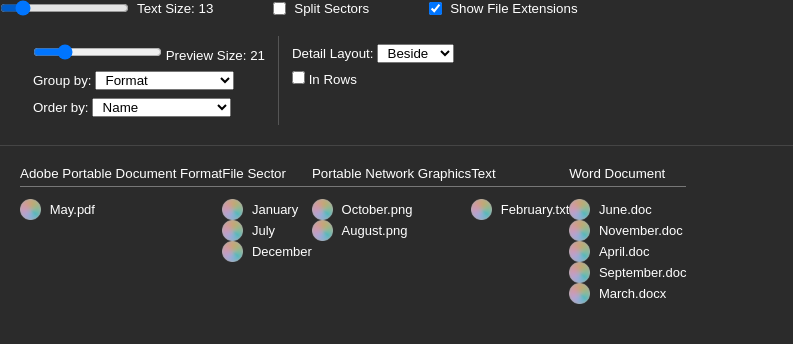
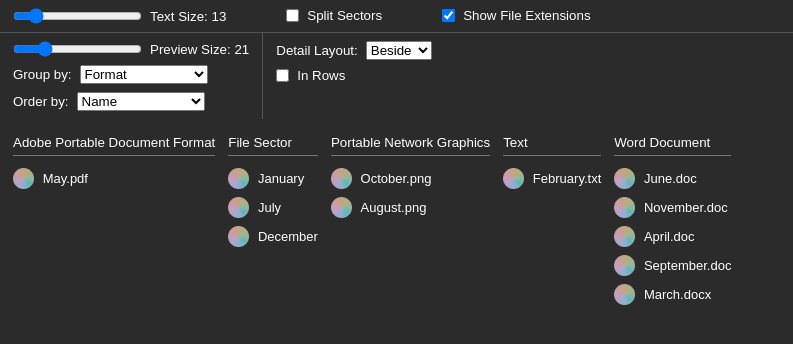
Before and after one commit to benjacksonk/FileBrowser, a SvelteKit app: page / in a window 1280 px wide. Shown: the top 344 px of the page, without its empty margins (0-793 px from the left). Built offline with nearby package versions, Linux system fonts and the light colour scheme.

Commit message:
improved styling

```diff
--- a/src/Browser.svelte
+++ b/src/Browser.svelte
@@ -17,21 +17,13 @@
         />
     </div>
 
-    <div class="viewConfigs">
+    <div class="filePanes">
         {#if browserState.splitSubsectors}
+        <div class="sectorPane filePane">
             <SectorViewConfig
                 bind:fileCollectionLayout={browserState.fileCollectionLayout}
             />
-        {/if}
 
-        <SectorViewConfig
-            bind:fileCollectionLayout={browserState.rootFileSector.fileCollectionLayout}
-            bind:fileSector={browserState.rootFileSector}
-        />
-    </div>
-
-    <div class="sectorContents">
-        {#if browserState.splitSubsectors}
             <FileCollectionUI
                 fileGroups={browserState.rootFileSector.sectorGroups}
                 fileCollectionLayout={browserState.fileCollectionLayout}
@@ -40,7 +32,14 @@
                 nameSize={browserState.textSize}
                 showHeaders={browserState.fileCollectionLayout.groupedProperty !== ""}
             />
+        </div>
         {/if}
+
+        <div class="filePane">
+            <SectorViewConfig
+                bind:fileCollectionLayout={browserState.rootFileSector.fileCollectionLayout}
+                bind:fileSector={browserState.rootFileSector}
+            />
 
             <FileCollectionUI
                 fileGroups={browserState.splitSubsectors ? browserState.rootFileSector.assetGroups : browserState.rootFileSector.fileGroups}
@@ -50,6 +49,7 @@
                 nameSize={browserState.textSize}
                 showHeaders={browserState.rootFileSector.fileCollectionLayout.groupedProperty !== ""}
             />
+        </div>
     </div>
 </div>
 
@@ -62,35 +62,42 @@
         background-color: var(--color-key-10);
         color: white;
         display: grid;
+
         grid-auto-flow: row;
-        grid-template-rows: max-content max-content;
-        grid-auto-rows: 1fr;
-        grid-auto-columns: 1fr;
+        grid-template-rows: repeat(2, max-content);
+        grid-template-columns: max-content;
+        justify-content: stretch;
+        align-content: stretch;
     }
 
     .browserConfig {
         grid-column: 1 / -1;
+        border-bottom: 1px solid #555;
         display: grid;
-        grid-auto-flow: row;
-        grid-template-rows: max-content;
-        grid-auto-columns: minmax(0, 1fr);
+
+        grid-template: subgrid / subgrid;
     }
 
-    .viewConfigs {
+    .filePanes {
+        grid-row: span 2;
         grid-column: 1 / -1;
-        padding: 20px;
-        gap: 0.4em 4em;
         display: grid;
+
         grid-template: subgrid / subgrid;
-        border-bottom: 1px solid var(--color-key-7);
+        grid-auto-flow: column;
     }
 
-    .sectorContents {
-        grid-column: 1 / -1;
-        width: 100%;
-        height: 100%;
-        padding: 20px;
+    .filePane {
+        grid-row: span 2;
         display: grid;
+
+        grid-auto-flow: row;
         grid-template: subgrid / subgrid;
+        gap: 8px 13px;
+
+        &:not(:first-of-type) {
+            box-sizing: content-box;
+            border-left: 1px solid #555;
+        }
     }
 </style>
--- a/src/FileBrowserConfig.svelte
+++ b/src/FileBrowserConfig.svelte
@@ -33,18 +33,27 @@
 
 <style>
     .FileBrowserConfig {
+        grid-column: 1 / -1;
         width: 100%;
-        height: fit-content;
-        display: flex;
-        flex-flow: row nowrap;
+        height: max-content;
+        padding: 8px 13px;
+        text-wrap: nowrap;
+        display: grid;
+
+        grid-auto-flow: column;
+        grid-auto-rows: max-content;
+        grid-auto-columns: max-content;
         gap: 60px;
-        text-wrap: nowrap;
     }
 
     label {
+        width: fit-content;
+        height: max-content;
+        text-wrap: nowrap;
+        display: flex;
+
+        flex-flow: row nowrap;
         gap: 0.6em;
-        display: flex;
-        flex-flow: row nowrap;
         align-items: center;
     }
 </style>
--- a/src/FileCollectionUI.svelte
+++ b/src/FileCollectionUI.svelte
@@ -24,12 +24,13 @@
 
 
 <div class="FileCollectionUI">
-    <div class="fileGroups" style:grid-auto-flow={inRows ? "column" : "row"}>
+    <div class="fileGroups"
+    style:grid-auto-flow={inRows ? "column" : "row"}
+    style:gap={inRows ? "13px 0px" : "0px 13px"}
+    >
         {#each fileGroups as fileGroup}
         <FileGroupUI {fileGroup} showHeader={showHeaders} {previewSize} {nameSize} {detailLayout} {inRows}/>
         {/each}
-
-        <!-- <div class="filr"><div>a</div></div> -->
     </div>
 </div>
 
@@ -40,6 +41,8 @@
         width: 100%;
         height: 100%;
         display: grid;
+
+        padding: 8px 13px;
         grid-template-rows: repeat(2, max-content) 1fr;
     }
 
--- a/src/FileGroupUI.svelte
+++ b/src/FileGroupUI.svelte
@@ -50,9 +50,10 @@ style:grid-template={`${inRows ? "auto" : "subgrid"} / subgrid`}
 
 <style>
     .FileGroupUI {
+        /* padding: 1em; */
         display: grid;
+
         grid-auto-flow: column;
-        /* padding: 1em; */
     }
 
     .groupHeader {
@@ -60,8 +61,8 @@ style:grid-template={`${inRows ? "auto" : "subgrid"} / subgrid`}
         width: 100%;
         border-bottom: 1px solid var(--color-grey-4);
         margin-bottom: 1.618ch;
+        display: grid;
 
-        display: grid;
         grid-auto-flow: row;
         grid-template-rows: subgrid;
         grid-template-columns: auto 1fr;
@@ -77,6 +78,8 @@ style:grid-template={`${inRows ? "auto" : "subgrid"} / subgrid`}
         width: 100%;
         height: 100%;
         display: grid;
+
         grid-template: subgrid / subgrid;
+        gap: 8px 13px;
     }
 </style>
--- a/src/SectorViewConfig.svelte
+++ b/src/SectorViewConfig.svelte
@@ -64,19 +64,21 @@
 
 <style>
     .SectorViewConfig {
-        /* grid-row: 1 / -1; */
         width: 100%;
-        height: max-content;
+        display: grid;
 
-        display: flex;
-        flex-flow: row nowrap;
+        grid-auto-flow: column;
+        grid-auto-rows: max-content;
+        grid-auto-columns: max-content;
     }
 
     .sectorViewConfigColumn {
-        width: max-content;
-        display: flex;
-        flex-flow: column nowrap;
-        gap: 8px;
+        display: grid;
+
+        grid-auto-flow: row;
+        grid-template-columns: subgrid;
+        grid-auto-rows: max-content;
+        gap: 8px 13px;
         padding: 8px 13px;
 
         &:not(:first-of-type) {
@@ -86,18 +88,17 @@
     }
 
     label {
-        /* grid-column: 1 / -1;
+        width: fit-content;
+        height: max-content;
+        text-wrap: nowrap;
+        display: flex;
 
-        display: grid;
-        gap: 0 0.6em;
-        grid-auto-flow: row;
-        grid-template-columns: subgrid;
-        grid-auto-rows: max-content;
-        text-wrap: nowrap;
-        align-items: center; */
+        flex-flow: row nowrap;
+        gap: 0.6em;
+        align-items: center;
     }
 
-    select {
+    /* select {
         padding: 0 0.4em;
-    }
+    } */
 </style>
--- a/src/app.html
+++ b/src/app.html
@@ -119,6 +119,7 @@
 
 	p, span, button {
 		font-size: 1rem;
+		min-height: 1lh;
 	}
 	h1 { font-weight: 600; font-size: var(--h1-size); }
 	h2 { font-weight: 550; font-size: var(--h2-size); }
```
Lines whose indentation alone changed are shown as unchanged.
